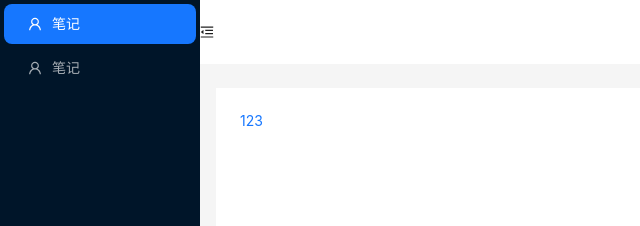
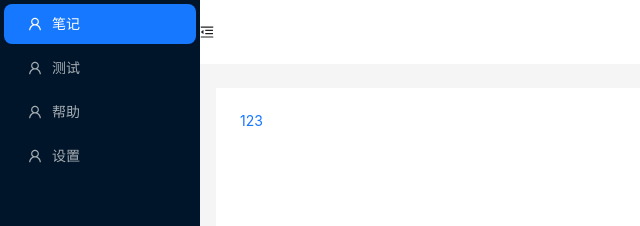
Before and after one commit to Circkoooooo/note-app, a React (Create React App) app: page / in a window 1280 px wide. Shown: the top 226 px of the page, without its empty margins (0-640 px from the left). Built offline with nearby package versions, Linux system fonts and the light colour scheme.

Commit message:
fix: optimize return param of useSider

```diff
--- a/src/hooks/useSider.ts
+++ b/src/hooks/useSider.ts
@@ -18,5 +18,5 @@ export default (configs: SiderRouterConfigsType[]) => {
 		navigate(path)
 	}, [currentKey])
 
-	return [currentKey, setCurrentKey] as [string, typeof setCurrentKey]
+	return setCurrentKey
 }
--- a/src/pages/Home.tsx
+++ b/src/pages/Home.tsx
@@ -23,10 +23,28 @@ const siderRouterConfigs = [
 	{
 		key: '2',
 		icon: <UserOutlined />,
-		label: '笔记',
+		label: '测试',
 		route: {
 			path: '/test',
-			element: <Link to='/test'>124124124</Link>,
+			element: <div>ozmxzckz c</div>,
+		},
+	},
+	{
+		key: '3',
+		icon: <UserOutlined />,
+		label: '帮助',
+		route: {
+			path: '/help',
+			element: <div>t5555</div>,
+		},
+	},
+	{
+		key: '5',
+		icon: <UserOutlined />,
+		label: '设置',
+		route: {
+			path: '/setting',
+			element: <div>123213</div>,
 		},
 	},
 ]
@@ -47,7 +65,7 @@ const siderItems = siderRouterConfigs.map(({ key, icon, label }) => ({
 
 export default function Home() {
 	const [collapsed, setCollapsed] = useState(false)
-	const [currentKey, setCurrentKey] = useSider(
+	const setCurrentKey = useSider(
 		siderRouterConfigs as SiderRouterConfigsType[]
 	)
 	const {
```
